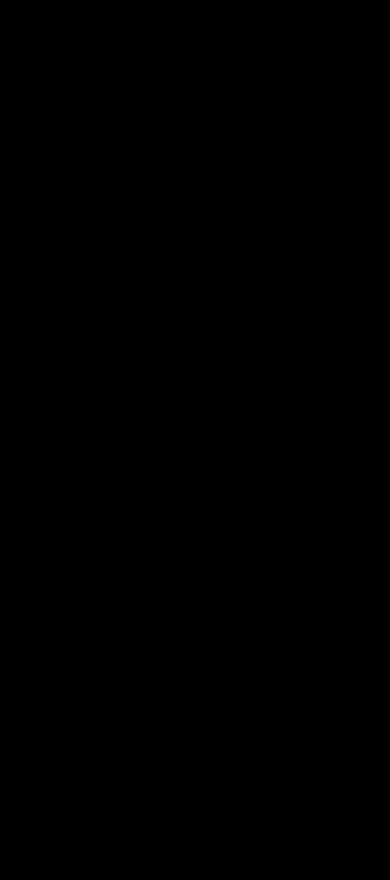
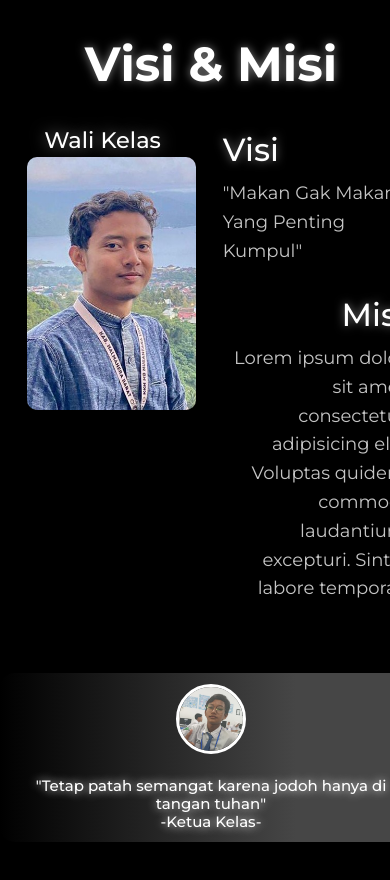
Before and after one commit to RIKI1796/webkls, a React (Vite) app: page / in a window 390 px wide. Shown: the part 846-1726 px from the top of the page. Built offline with nearby package versions, Linux system fonts and the light colour scheme; a small style sheet from the web is missing.

Commit message:
hahahaaaaaa

```diff
--- a/src/components/styles/Visi.css
+++ b/src/components/styles/Visi.css
@@ -119,3 +119,36 @@
   margin-top: 10px;
   padding: 10px;
 }
+
+
+@media screen and (max-width: 425px) {
+  .visi-misi-section {
+    width: 50dvh;
+  }
+  .wali-kelas-text {
+    width: 100%;
+    font-size: 15px;
+    transform: scale(1.5);
+    margin-left: 25px;
+  }
+  .member-picture-box {
+    height: 30dvh;
+    width: 20dvh;
+  }
+  .visi-misi-text {
+    margin-left: 5dvh;
+    width: 100%;
+  }
+  .quote-box {
+    width: 50dvh;
+    height: 20dvh;
+  }
+  .visimisi-logo {
+    transform: translateY(2dvh);
+    width: 70px;
+    height: 70px;
+  }
+  .text-visimisi {
+    font-size: 15px;
+  }
+}
```
Also changed, not shown: vercel.json (deleted).
